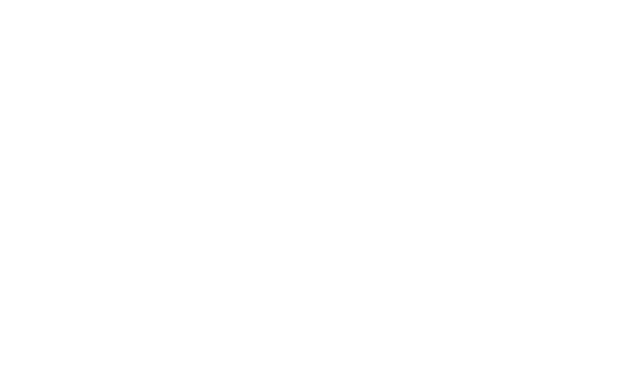
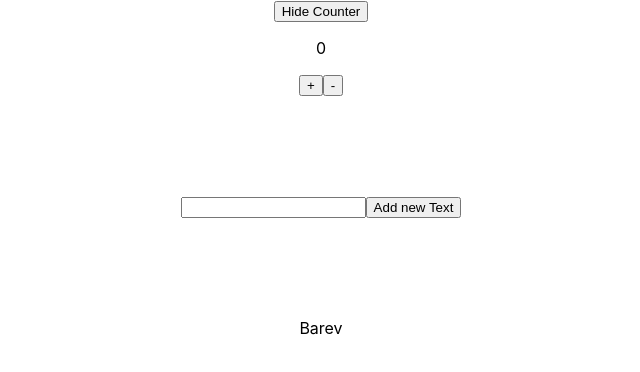
Before and after one commit to AshotHeb/arpi-react-tutorial, a React (Create React App) app: page / in a window 1280 px wide. Shown: the top 372 px of the page, without its empty margins (319-959 px from the left). Built offline with nearby package versions, Linux system fonts and the light colour scheme; no server answers.

Commit message:
useEffect

```diff
--- a/src/App.js
+++ b/src/App.js
@@ -1,9 +1,10 @@
 import './App.css';
+import { UseEffect } from './UseEffect';
 
 function App() {
   return (
     <div className="App">
-
+      <UseEffect />
     </div>
   );
 }
--- /dev/null
+++ b/src/UseEffect/Counter/index.jsx
@@ -0,0 +1,20 @@
+import { useEffect, useState } from "react"
+
+export const Counter = () => {
+    const [counter, setCounter] = useState(0)
+
+    useEffect(() => {
+        console.log('Counter Mounted');
+        return () => {
+            console.log('Counter Will UnMounte');
+        }
+    }, [])
+
+    return (
+        <div>
+            <p>{counter}</p>
+            <button onClick={() => setCounter(prev => prev + 1)}>+</button>
+            <button onClick={() => setCounter(prev => prev - 1)}>-</button>
+        </div>
+    )
+}
--- /dev/null
+++ b/src/UseEffect/index.jsx
@@ -0,0 +1,75 @@
+import { useEffect, useState } from "react"
+import { Counter } from "./Counter"
+
+export const UseEffect = () => {
+
+    const [inputValue, setInputValue] = useState('')
+    const [isCounter, setIsCounter] = useState(true)
+
+    const [list, setList] = useState([{
+        id: Math.random(),
+        title: 'Barev'
+    }])
+
+    const onChange = (event) => {
+        const target = event.target
+        const value = target.value
+        setInputValue(value)
+    }
+
+    const onSubmit = (e) => {
+        e.preventDefault()
+        const newText = {
+            id: Math.random(),
+            title: inputValue
+        }
+
+        setList(prev => [...prev, newText])
+    }
+
+    const toggleShowCounter = () => {
+        setIsCounter(!isCounter)
+    }
+
+    // useEffect(() => {
+    //     console.log('1.Mounting Ended')
+    // }, [])
+
+    // useEffect(() => {
+    //     console.log('2.Updating Ended')
+    // })
+
+    // useEffect(() => {
+    //     console.log('new inputValue ' + inputValue)
+
+    // }, [inputValue])
+
+    useEffect(() => {
+        fetch('https://jsonplaceholder.typicode.com/posts')
+            .then(response => response.json())
+            .then(data => {
+                setList((prev)=>[...prev,...data])
+            })
+    }, [])
+
+    return (
+        <div>
+            <button onClick={toggleShowCounter}>
+                {isCounter ? 'Hide Counter' : 'Show Counter'}
+            </button>
+
+            {isCounter ? <Counter /> : null}
+
+            <div style={{ marginTop: '100px' }}>
+                <form onSubmit={onSubmit}>
+                    <input type="text" value={inputValue} onChange={onChange} />
+                    <button>Add new Text</button>
+                </form>
+
+                <div style={{ marginTop: '100px' }}>
+                    {list.map(item => <p key={item.id}>{item.title}</p>)}
+                </div>
+            </div>
+        </div>
+    )
+}
--- a/src/index.js
+++ b/src/index.js
@@ -6,7 +6,5 @@
 
 const root = ReactDOM.createRoot(document.getElementById('root'));
 root.render(
-  <React.StrictMode>
     <App />
-  </React.StrictMode>
 );
```
